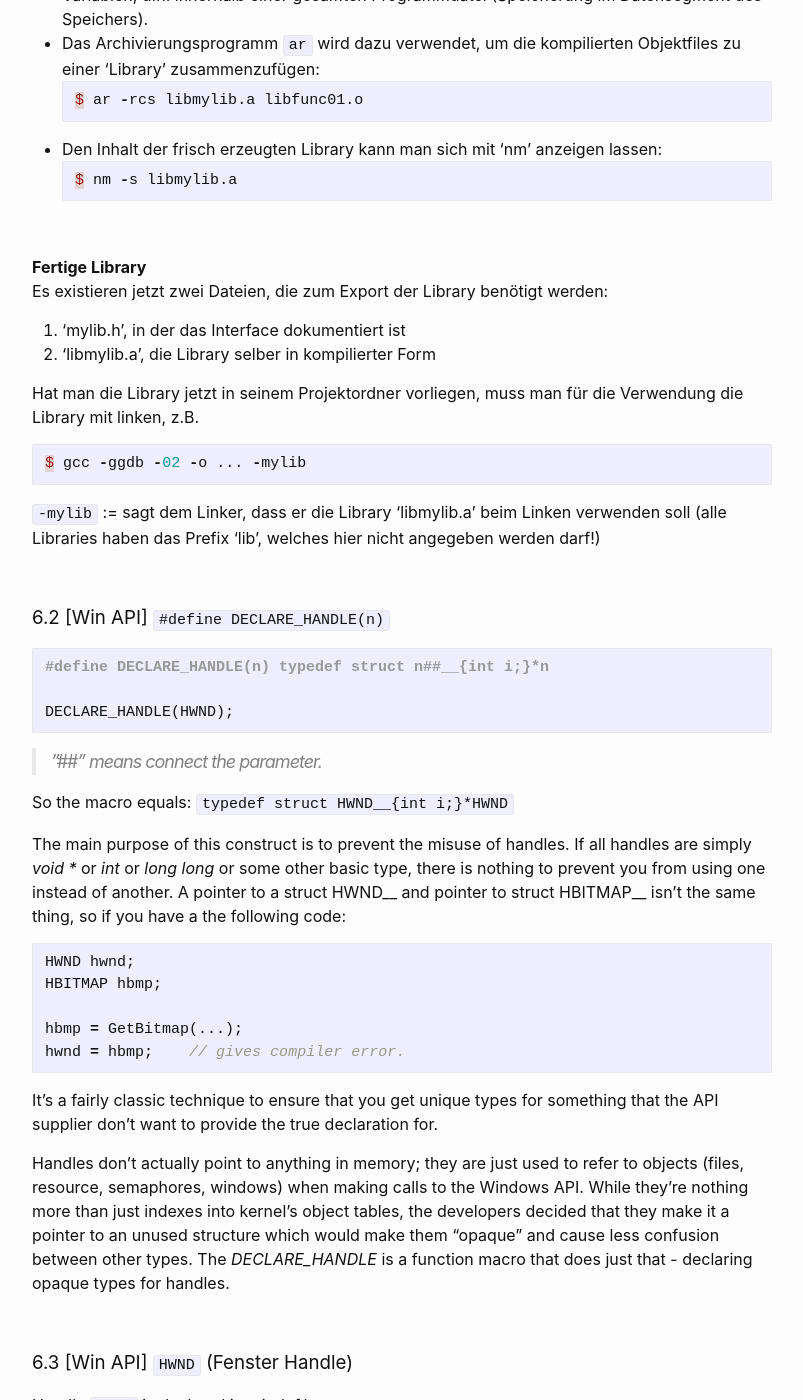
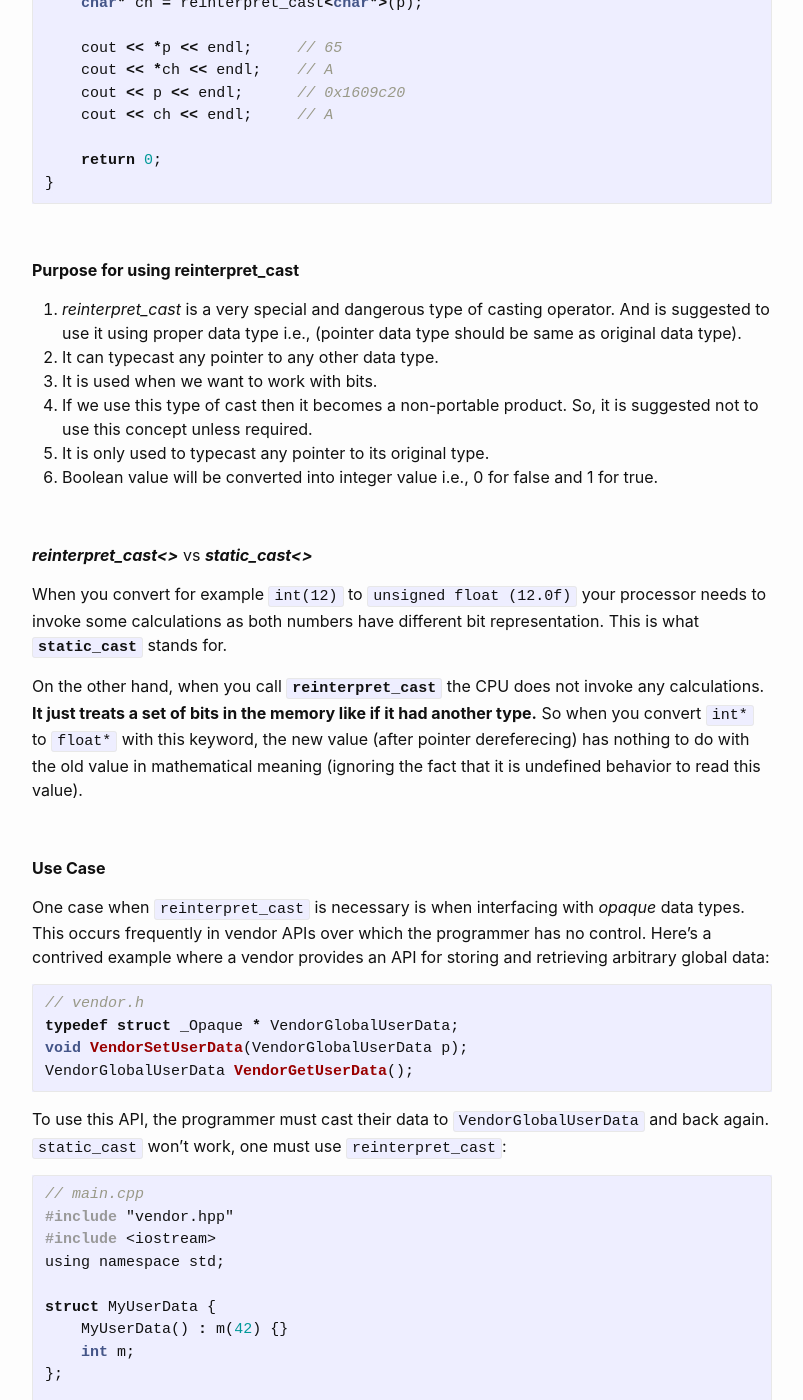
Before and after one commit to Hautaklyttn/progDocs, a Jekyll site: the page built from docs/articles/c_cpp.md, in a window 1280 px wide and 1400 px high, scrolled down 76987 px. Shown: the whole window, without its empty margins (238-1041 px from the left). Built offline with Jekyll 4.4.1, drawn with Linux system fonts in a browser that asks for light colours; some of the changed text lies outside the part shown.

Commit message:
C++ update

````diff
--- a/docs/articles/c_cpp.md
+++ b/docs/articles/c_cpp.md
@@ -81,6 +81,7 @@ layout: default
 &nbsp;&nbsp;&nbsp;&nbsp;&nbsp; [<font size="-1">5.8 Das Schlüsselwort `pragma`</font>](#ch5-8)
 &nbsp;&nbsp;&nbsp;&nbsp;&nbsp; [<font size="-1">5.9 `Handle` in C++</font>](#ch5-9)
 &nbsp;&nbsp;&nbsp;&nbsp;&nbsp; [<font size="-1">5.10 'Exceptions' - `Try / Catch`</font>](#ch5-10)
+&nbsp;&nbsp;&nbsp;&nbsp;&nbsp; [<font size="-1">5.11 [c++] 'reinterpret_cast' type casting</font>](#ch5-11)
 
 ### 6. Bibliotheken, API's und *make*
 &nbsp;&nbsp;&nbsp;&nbsp;&nbsp; [<font size="-1">6.1 Static Library Basics</font>](#ch6-1)
@@ -2680,6 +2681,111 @@ Im Code-Beispiel wurde der Funktion 'TuWas()' eine Deklaration hinzugefügt, die
 
 &nbsp;
 
+<a name="ch5-11"></a>
+### 5.11 [c++] 'reinterpret_cast' type casting
+
+**reinterpret_cast** is a type of casting operator used in C++. It converts between types by reinterpreting the underlying bit pattern.
+
+- It is used to convert **<u>a pointer</u> of some data type into <u>a pointer</u> of another data type**, even if the data types before and after conversion are different.
+- It **does not check** if the pointer type and data pointed by the pointer is same or not.
+
+```c
+data_type *var_name = reinterpret_cast <data_type *>(pointer_variable);
+```
+
+&nbsp;
+
+Example:
+
+```c
+#include <iostream>
+using namespace std;
+
+int main()
+{
+    int* p = new int(65);
+    char* ch = reinterpret_cast<char*>(p);
+
+    cout << *p << endl;     // 65
+    cout << *ch << endl;    // A
+    cout << p << endl;      // 0x1609c20
+    cout << ch << endl;     // A
+
+    return 0;
+}
+```
+
+&nbsp;
+
+**Purpose for using reinterpret_cast**
+
+1. *reinterpret_cast* is a very special and dangerous type of casting operator. And is suggested to use it using proper data type i.e., (pointer data type should be same as original data type).
+2. It can typecast any pointer to any other data type.
+3. It is used when we want to work with bits.
+4. If we use this type of cast then it becomes a non-portable product. So, it is suggested not to use this concept unless required.
+5. It is only used to typecast any pointer to its original type.
+6. Boolean value will be converted into integer value i.e., 0 for false and 1 for true.
+
+&nbsp;
+
+***reinterpret_cast<>*** vs ***static_cast<>***
+
+When you convert for example `int(12)` to `unsigned float (12.0f)` your processor needs to invoke some calculations as both numbers have different bit representation. This is what **`static_cast`** stands for.
+
+On the other hand, when you call **`reinterpret_cast`** the CPU does not invoke any calculations. **It just treats a set of bits in the memory like if it had another type.** So when you convert `int*` to `float*` with this keyword, the new value (after pointer dereferecing) has nothing to do with the old value in mathematical meaning (ignoring the fact that it is undefined behavior to read this value).
+
+&nbsp;
+
+**Use Case**
+
+One case when `reinterpret_cast` is necessary is when interfacing with *opaque* data types. This occurs frequently in vendor APIs over which the programmer has no control. Here's a contrived example where a vendor provides an API for storing and retrieving arbitrary global data:
+
+```c
+// vendor.h
+typedef struct _Opaque * VendorGlobalUserData;
+void VendorSetUserData(VendorGlobalUserData p);
+VendorGlobalUserData VendorGetUserData();
+```
+
+To use this API, the programmer must cast their data to `VendorGlobalUserData` and back again. `static_cast` won't work, one must use `reinterpret_cast`:
+
+```c
+// main.cpp
+#include "vendor.hpp"
+#include <iostream>
+using namespace std;
+
+struct MyUserData {
+    MyUserData() : m(42) {}
+    int m;
+};
+
+int main() {
+    MyUserData u;
+
+        // store global data
+    VendorGlobalUserData d1;
+//  d1 = &u;                                          // compile error
+//  d1 = static_cast<VendorGlobalUserData>(&u);       // compile error
+    d1 = reinterpret_cast<VendorGlobalUserData>(&u);  // ok
+    VendorSetUserData(d1);
+
+        // do other stuff...
+
+        // retrieve global data
+    VendorGlobalUserData d2 = VendorGetUserData();
+    MyUserData * p = 0;
+//  p = d2;                                           // compile error
+//  p = static_cast<MyUserData *>(d2);                // compile error
+    p = reinterpret_cast<MyUserData *>(d2);           // ok
+
+    if (p) { cout << p->m << endl; }
+    return 0;
+}
+```
+
+&nbsp;
+
 &nbsp;
 
 # Bibliotheken, API's und *make*
````
